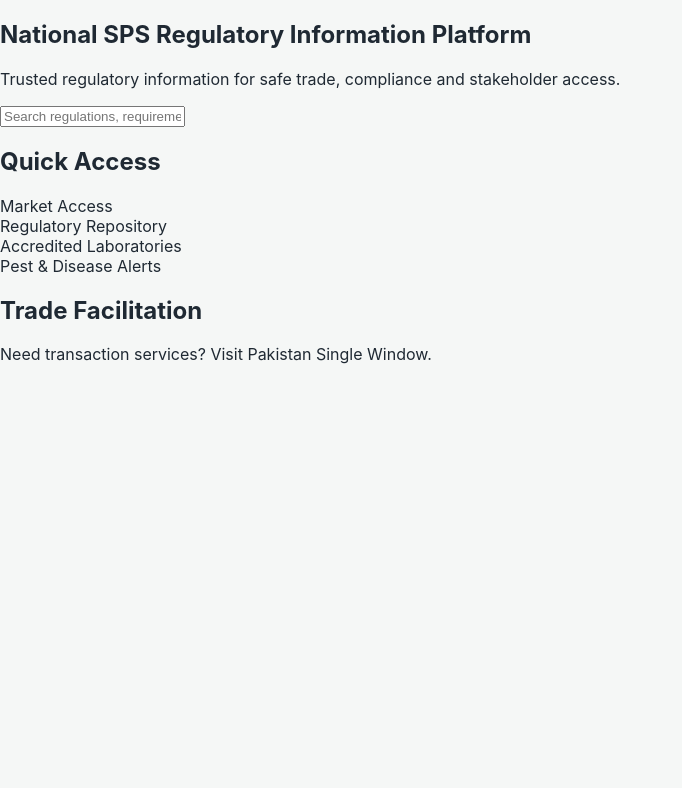
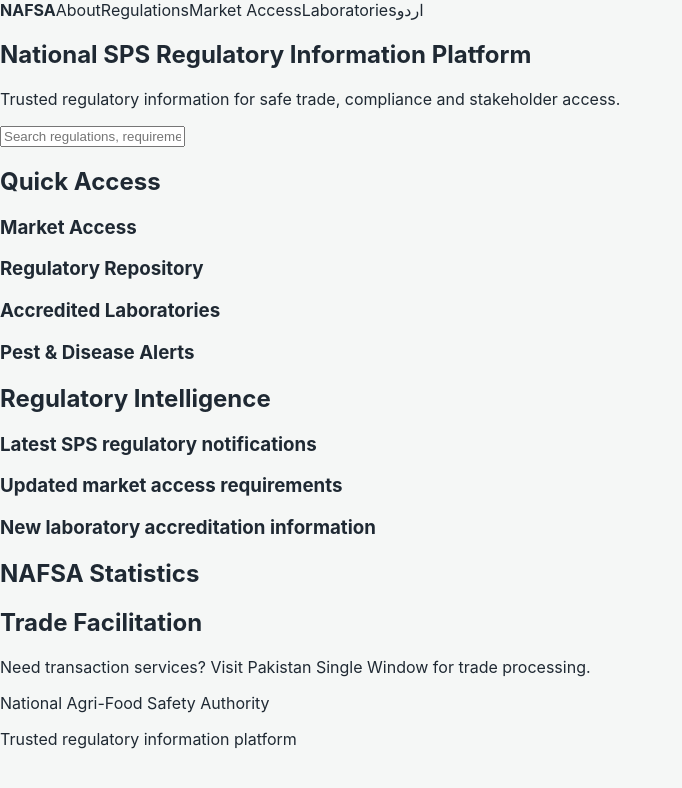
Before and after one commit to waseem99/NAFSA, a Next.js app in the folder prototype/: page / in a window 1280 px wide. Shown: the top 788 px of the page, without its empty margins (0-682 px from the left). Built offline with nearby package versions, Linux system fonts and the light colour scheme.

Commit message:
Assemble NAFSA homepage v1 using design system components

```diff
--- a/prototype/app/page.tsx
+++ b/prototype/app/page.tsx
@@ -1,32 +1,67 @@
-const quickLinks = [
+import Header from '../components/Header';
+import Footer from '../components/layout/Footer';
+import RegulatorySearch from '../components/search/RegulatorySearch';
+import QuickAccessCard from '../components/cards/QuickAccessCard';
+import RegulatoryCard from '../components/cards/RegulatoryCard';
+import StatisticsWidget from '../components/dashboard/StatisticsWidget';
+
+const quickAccess = [
   'Market Access',
   'Regulatory Repository',
   'Accredited Laboratories',
   'Pest & Disease Alerts'
 ];
 
+const updates = [
+  'Latest SPS regulatory notifications',
+  'Updated market access requirements',
+  'New laboratory accreditation information'
+];
+
 export default function Home() {
   return (
     <main>
-      <section>
+      <Header />
+
+      <section className="hero">
         <h1>National SPS Regulatory Information Platform</h1>
-        <p>Trusted regulatory information for safe trade, compliance and stakeholder access.</p>
-        <input placeholder="Search regulations, requirements, laboratories and alerts" />
+        <p>
+          Trusted regulatory information for safe trade, compliance and stakeholder access.
+        </p>
+        <RegulatorySearch />
       </section>
 
       <section>
         <h2>Quick Access</h2>
-        <div>
-          {quickLinks.map((item) => (
-            <div key={item}>{item}</div>
+        <div className="grid">
+          {quickAccess.map((item) => (
+            <QuickAccessCard key={item} title={item} />
           ))}
         </div>
       </section>
 
       <section>
+        <h2>Regulatory Intelligence</h2>
+        <div className="grid">
+          {updates.map((item) => (
+            <RegulatoryCard key={item} title={item} />
+          ))}
+        </div>
+      </section>
+
+      <section>
+        <h2>NAFSA Statistics</h2>
+        <StatisticsWidget />
+      </section>
+
+      <section>
         <h2>Trade Facilitation</h2>
-        <p>Need transaction services? Visit Pakistan Single Window.</p>
+        <p>
+          Need transaction services? Visit Pakistan Single Window for trade processing.
+        </p>
       </section>
+
+      <Footer />
     </main>
   );
 }
```
